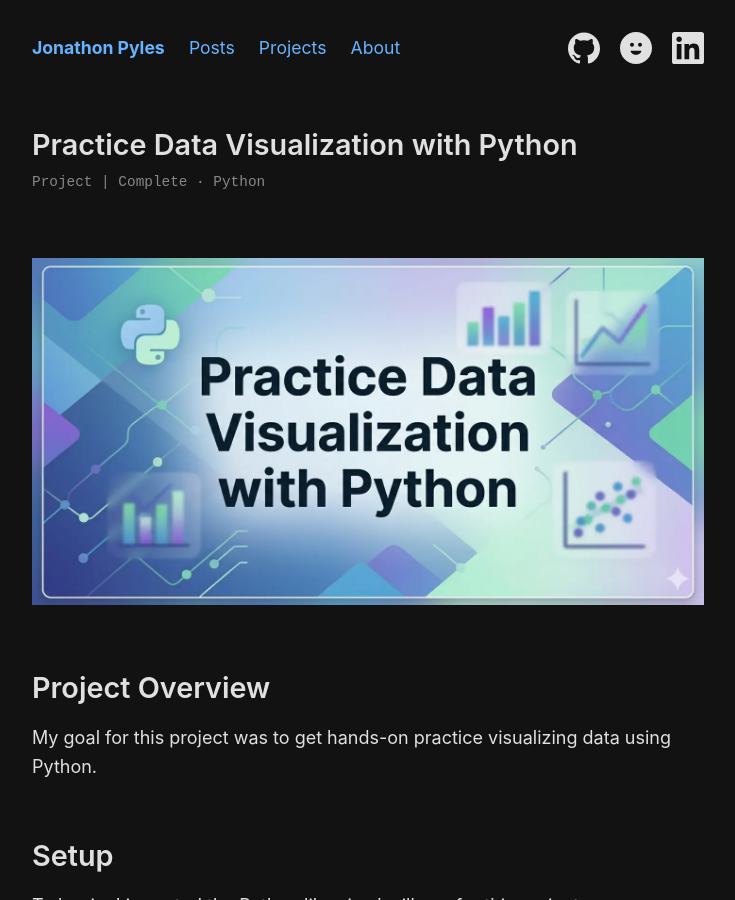
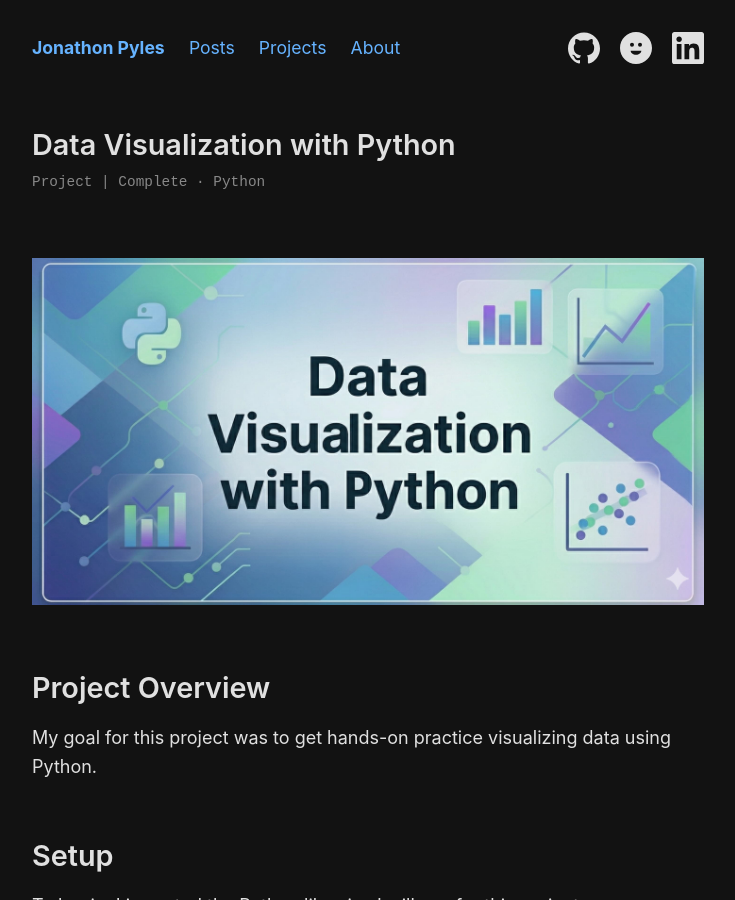
Before and after one commit to JNPyles/JNPyles.github.io, a Jekyll site: the page built from _posts/2024/2024-02-18-Python-Data-Visualization.md, in a window 1280 px wide and 900 px high. Shown: the whole window, without its empty margins (272-1007 px from the left). Built offline with Jekyll 4.4.1, drawn with Linux system fonts in a browser that asks for light colours; nearby versions of some CDN libraries.

Commit message:
Website Update

```diff
--- a/_posts/2024/2024-02-18-Python-Data-Visualization.md
+++ b/_posts/2024/2024-02-18-Python-Data-Visualization.md
@@ -1,14 +1,14 @@
 ---
 layout: project
-title: "Practice Data Visualization with Python"
+title: "Data Visualization with Python"
 date: 2024-02-18
 category: [Data Analytics]
 tags: [Complete,Python]
 description: "Practice using Python's data visualization libraries."
 excerpt: "In this project, I practice using Python to visualize data."
-image: /assets/images/2024-02-18-Python-Data-Visualization/post-featured-image.webp
+image: /assets/images/2024-02-18-Python-Data-Visualization/data-visualization-with-python.jpg
 ---
-![Title image - Practice Data Visualization with Python]({{ site.baseurl }}/assets/images/2024-02-18-Python-Data-Visualization/post-featured-image.webp)
+![Title image - Data Visualization with Python]({{ site.baseurl }}/assets/images/2024-02-18-Python-Data-Visualization/data-visualization-with-python.jpg)
 
 # Project Overview
 My goal for this project was to get hands-on practice visualizing data using Python.
```
Also changed, not shown: assets/images/2024-02-18-Python-Data-Visualization/data-visualization-with-python.jpg (added), assets/images/2024-02-18-Python-Data-Visualization/post-featured-image.webp (deleted).
